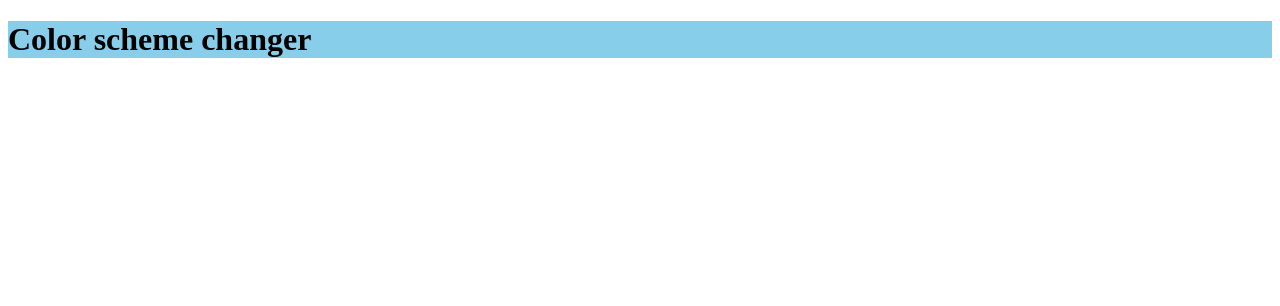
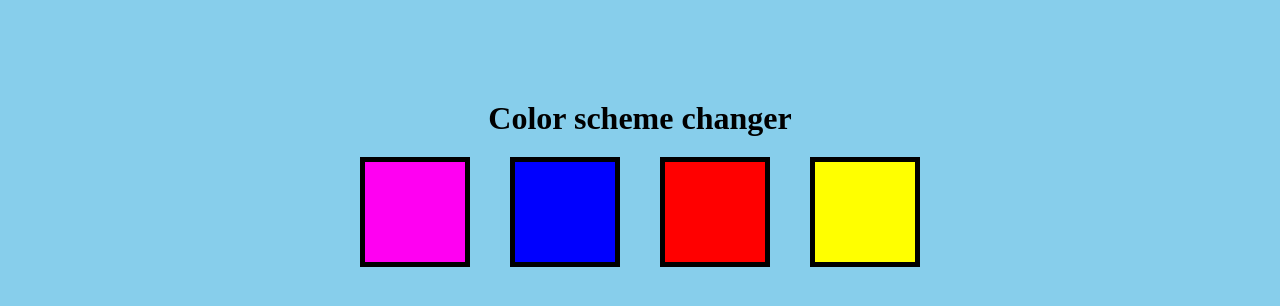
Before and after one commit to Niraz1001/color-changer, a plain HTML site: page index.html in a window 1280 px wide. Drawn offline with Linux system fonts and the light colour scheme.

Commit message:
css complete

```diff
--- a/index.html
+++ b/index.html
@@ -10,7 +10,7 @@
     <div class="whole">
         <h1>Color scheme changer</h1>
         <div class="mainbox">
-            <div class="box" id="sku"></div>
+            <div class="box" id="sky"></div>
             <div class="box" id="blue"></div>
             <div class="box" id="red"></div>
             <div class="box" id="yellow"></div>
--- a/style.css
+++ b/style.css
@@ -1,3 +1,44 @@
+
+*{
+padding: 0PX;
+margin: 0PX;
+}
 .whole{
     background-color: skyblue;
+    height: 100vh;
+    width: 100vw;
 }
+
+h1{
+    text-align: center;
+    padding-top: 100PX;
+}
+
+.mainbox{
+    display: flex;
+    justify-content: center;
+    align-items: center;
+}
+
+.box{
+    width: 100px;
+    height: 100px;
+    border: 5px solid black;
+    margin:20px;
+}
+
+#sky{
+    background-color: rgb(255, 0, 242);
+}
+
+#blue{
+    background-color: blue;
+}
+
+#red{
+    background-color: red;
+}
+
+#yellow{
+    background-color: yellow;
+}
```
